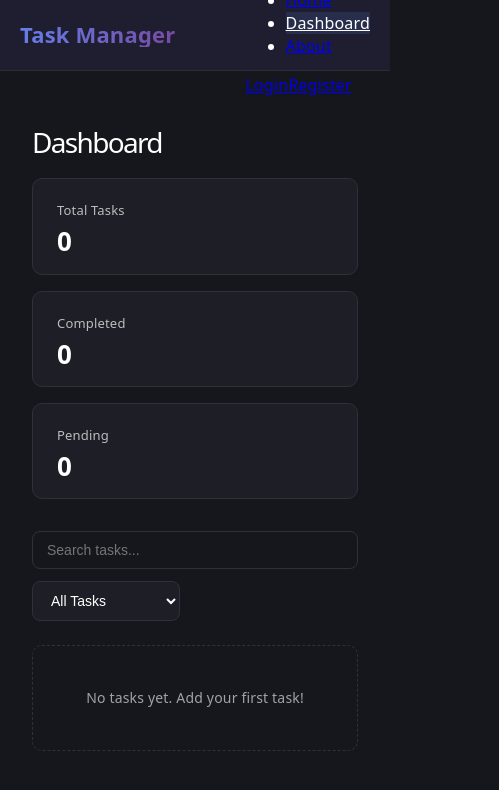
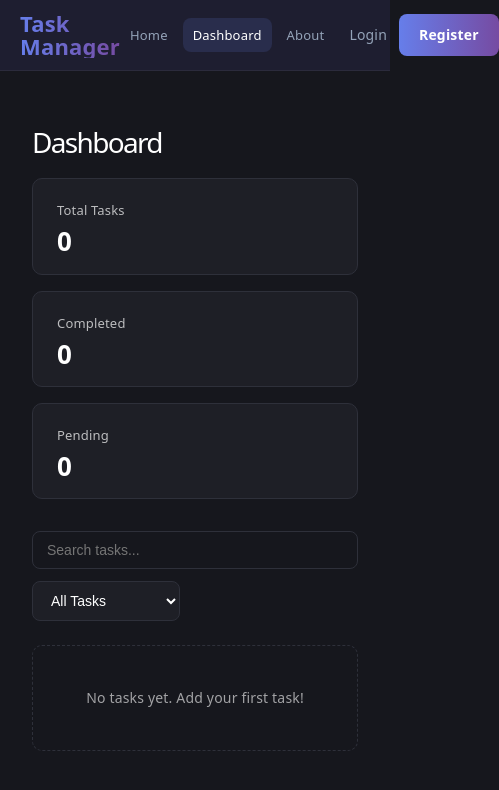
Before and after one commit to Mahjabeen244/react-task-Manager, a React (Vite) app: page /dashboard in a window 390 px wide. Shown: the top 790 px of the page, 499 px wide, since content can reach past the window. Built offline with nearby package versions, Linux system fonts and the light colour scheme.

Commit message:
added button components.jsx

```diff
--- a/src/components/Navbar/Navbar.module.css
+++ b/src/components/Navbar/Navbar.module.css
@@ -10,6 +10,7 @@
   top: 0;
   z-index: 100;
 }
+
 .logo {
   font-size: 22px;
   font-weight: 700;
@@ -19,7 +20,13 @@
   -webkit-text-fill-color: transparent;
 }
 
-.links {
+.menu {
+  display: flex;
+  align-items: center;
+  gap: 30px;
+}
+
+.pageLinks {
   display: flex;
   list-style: none;
   gap: 5px;
@@ -27,7 +34,7 @@
   padding: 0;
 }
 
-.links a {
+.pageLinks a {
   color: #94a3b8;
   text-decoration: none;
   font-size: 14px;
@@ -37,7 +44,7 @@
   transition: all 0.2s ease;
 }
 
-.links a:hover {
+.pageLinks a:hover {
   color: #ffffff;
   background-color: rgba(255, 255, 255, 0.05);
 }
@@ -47,11 +54,48 @@
   background-color: rgba(102, 126, 234, 0.15) !important;
 }
 
+.authLinks {
+  display: flex;
+  align-items: center;
+  gap: 12px;
+}
+
+.loginLink {
+  color: #94a3b8;
+  text-decoration: none;
+  font-size: 14px;
+  font-weight: 500;
+  transition: color 0.2s ease;
+}
+
+.loginLink:hover {
+  color: #ffffff;
+}
+
+.registerBtn {
+  background: linear-gradient(90deg, #667eea 0%, #764ba2 100%);
+  color: #ffffff;
+  text-decoration: none;
+  font-size: 14px;
+  font-weight: 600;
+  padding: 9px 20px;
+  border-radius: 8px;
+  transition: all 0.2s ease;
+}
+
+.registerBtn:hover {
+  box-shadow: 0 4px 12px rgba(102, 126, 234, 0.4);
+  transform: translateY(-1px);
+}
+
 @media (max-width: 768px) {
   .navbar {
     padding: 0 20px;
   }
-  .links a {
+  .menu {
+    gap: 15px;
+  }
+  .pageLinks a {
     padding: 8px 10px;
     font-size: 13px;
   }
```
Also changed, not shown: src/components/Button/Button.jsx (added, +25 -0 lines), src/components/Button/Button.module.css (added).
